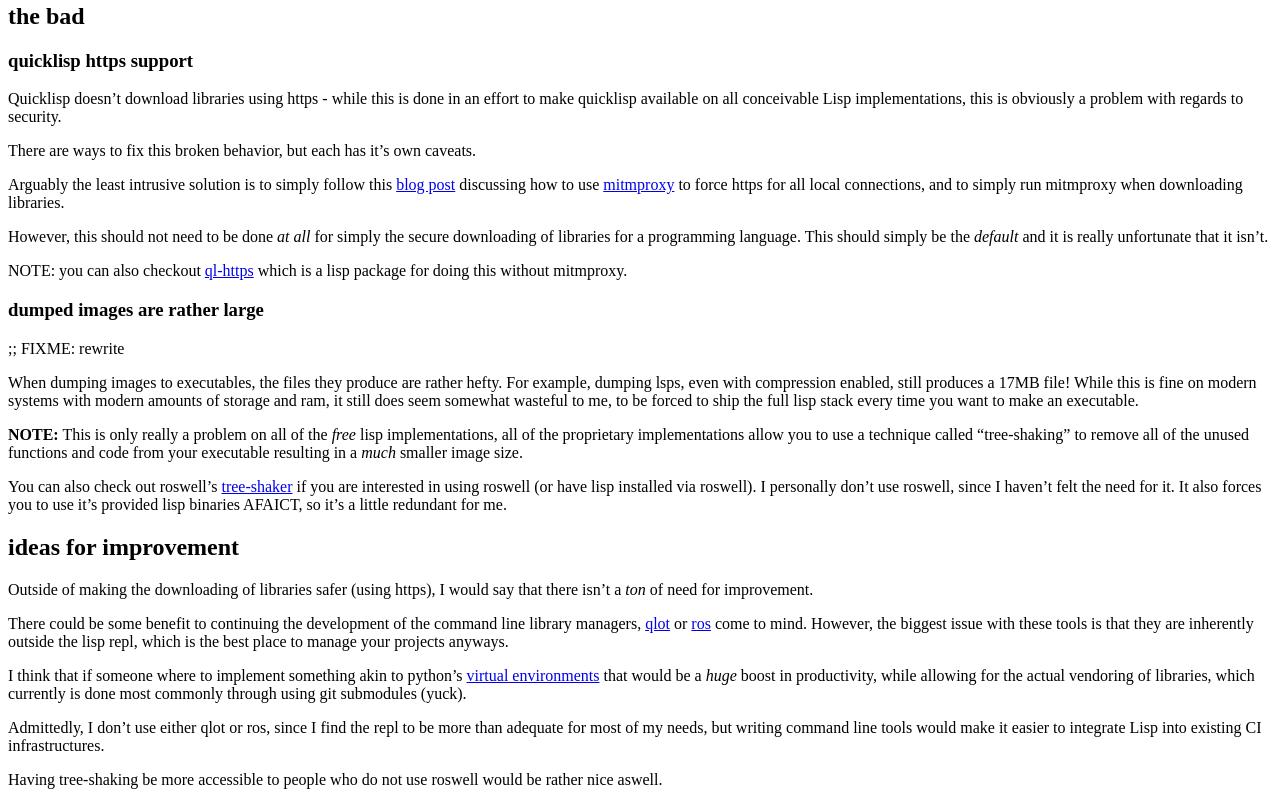
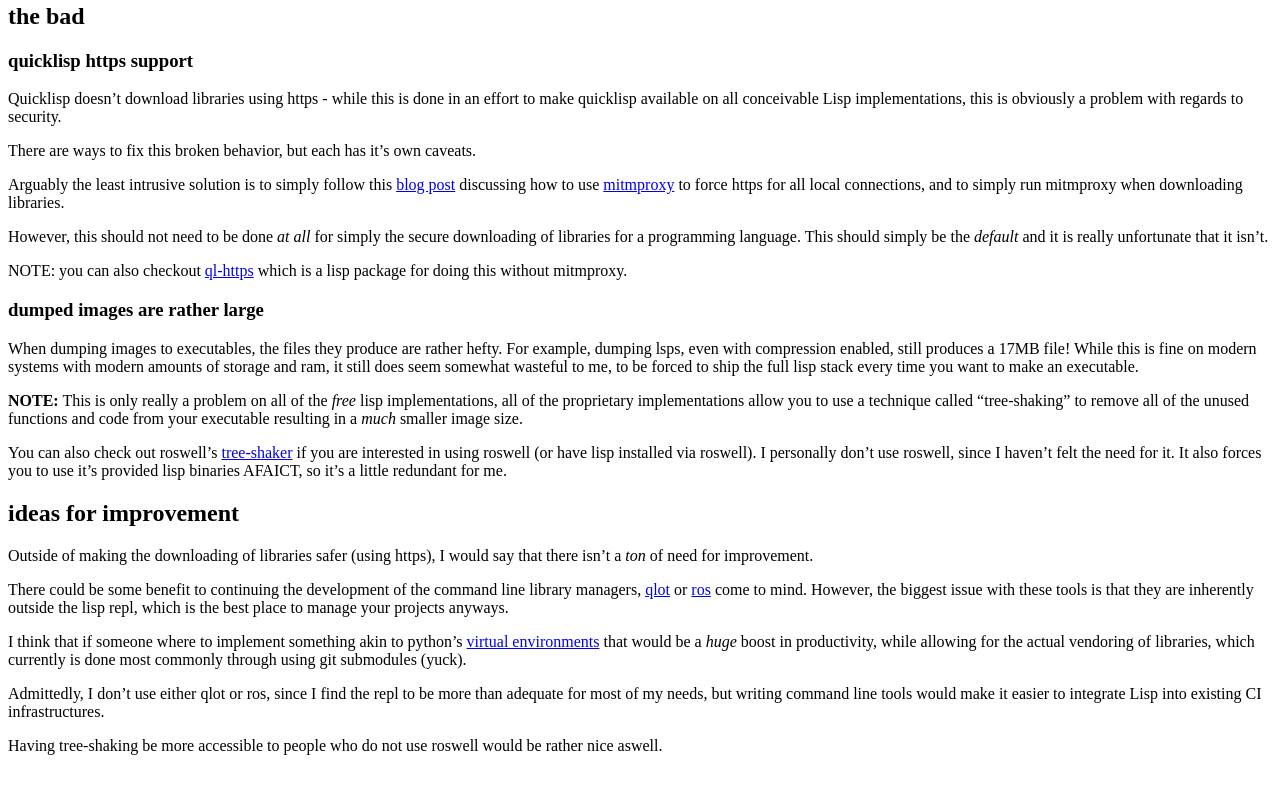
Before and after one commit to echawk/echawk.github.io, a plain HTML site: page projects/lesspass-cl.html in a window 1280 px wide. Shown: the part 3719-4524 px from the top of the page. After the commit the page ends 4490 px from the top, so only its background shows below. Drawn offline with Linux system fonts and the light colour scheme.

Commit message:
echawk/website@1f667b1870e1df4360471a54428cd5cd2a7d5175

```diff
--- a/projects/lesspass-cl.html
+++ b/projects/lesspass-cl.html
@@ -249,7 +249,6 @@ be the <em>default</em> and it is really unfortunate that it isn&#8217;t.</p>
 <p>NOTE: you can also checkout <a href="https://github.com/rudolfochrist/ql-https">ql-https</a>
 which is a lisp package for doing this without mitmproxy.</p>
 <h3 id="dumped-images-are-rather-large">dumped images are rather large</h3>
-<p>;; FIXME: rewrite</p>
 <p>When dumping images to executables, the files they produce are rather hefty.
 For example, dumping lsps, even with compression enabled, still produces a
 17MB file! While this is fine on modern systems with modern amounts of storage
```
